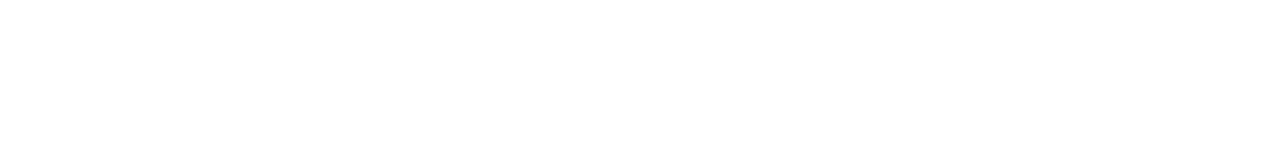
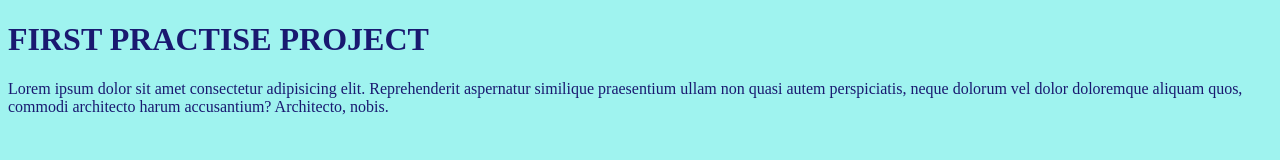
Before and after one commit to Gloryouz/fbw6-first-project, a plain HTML site: page index.html in a window 1280 px wide. Drawn offline with Linux system fonts and the light colour scheme.

Commit message:
added some style

```diff
--- a/css/styles.css
+++ b/css/styles.css
@@ -0,0 +1,11 @@
+body {
+        background:rgb(159, 243, 239);
+}
+
+h1 {
+        color: midnightblue
+}
+
+p { color: midnightblue;
+
+}
--- a/index.html
+++ b/index.html
@@ -1,11 +1,18 @@
 <!DOCTYPE html>
 <html lang="en">
 <head>
+    <link rel="stylesheet" href="css/styles.css">
     <meta charset="UTF-8">
     <meta name="viewport" content="width=device-width, initial-scale=1.0">
     <title>Document</title>
 </head>
 <body>
+    <div>
+        <h1>FIRST PRACTISE PROJECT</h1>
+        <P>
+            Lorem ipsum dolor sit amet consectetur adipisicing elit. Reprehenderit aspernatur similique praesentium ullam non quasi autem perspiciatis, neque dolorum vel dolor doloremque aliquam quos, commodi architecto harum accusantium? Architecto, nobis.
+        </P>
 
+    </div>
 </body>
 </html>
```
